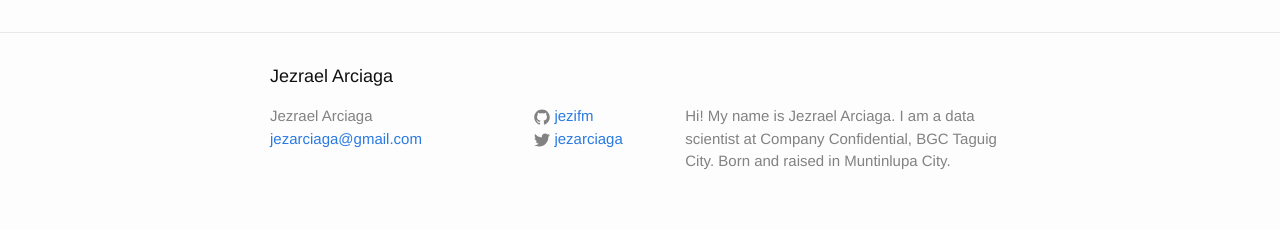
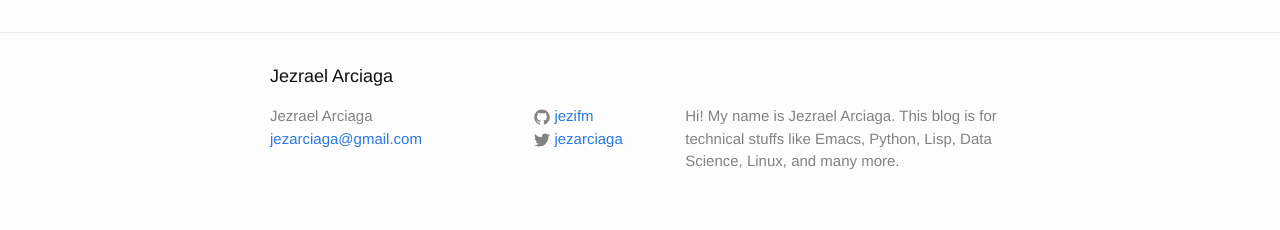
Before and after one commit to dharmeshkakadia/jezifm.github.io, a Jekyll site: the page built from index.html, in a window 1280 px wide. Shown: the part 1164-1394 px from the top of the page. Built offline with Jekyll 4.4.1, drawn with Linux system fonts in a browser that asks for light colours.

Commit message:
Update site description

```diff
--- a/_config.yml
+++ b/_config.yml
@@ -20,7 +20,7 @@
 title: Jezrael Arciaga
 email: jezarciaga@gmail.com
 description: >
-  Hi! My name is Jezrael Arciaga. I am a data scientist at Company Confidential, BGC Taguig City. Born and raised in Muntinlupa City.
+  Hi! My name is Jezrael Arciaga. This blog is for technical stuffs like Emacs, Python, Lisp, Data Science, Linux, and many more.
 baseurl: ""
 url: "http://jezifm.github.io"
 repository: jezifm/jezifm.github.io
```
